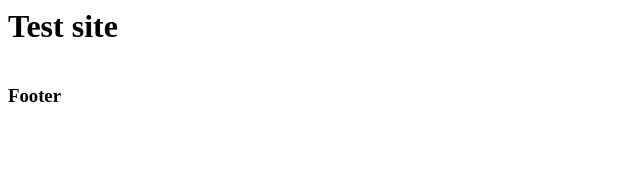
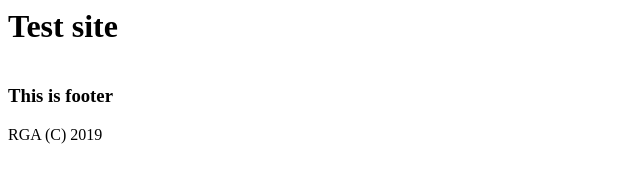
Before and after one commit to Graszewek/graszewek.github.io, a plain HTML site: page index.html in a window 1280 px wide. Shown: the whole page, without its empty margins (0-640 px from the left). Drawn offline with Linux system fonts and the light colour scheme.

Commit message:
Version 0.07

```diff
--- a/index.html
+++ b/index.html
@@ -3,6 +3,7 @@
 	<div>
 		<div id="header"><h1>Test site</h1><img src="test.png" alt=""></div>
 		<div id="content"></div>
-		<div id="footer"><h3><span id="footer">Footer</span></h3></div>
+		<div id="footer"><h3><span id="footer">This is footer</span></h3></div>
+		<div id="other-footer">RGA (C) 2019</div>
 	</div>
 </html>
```
